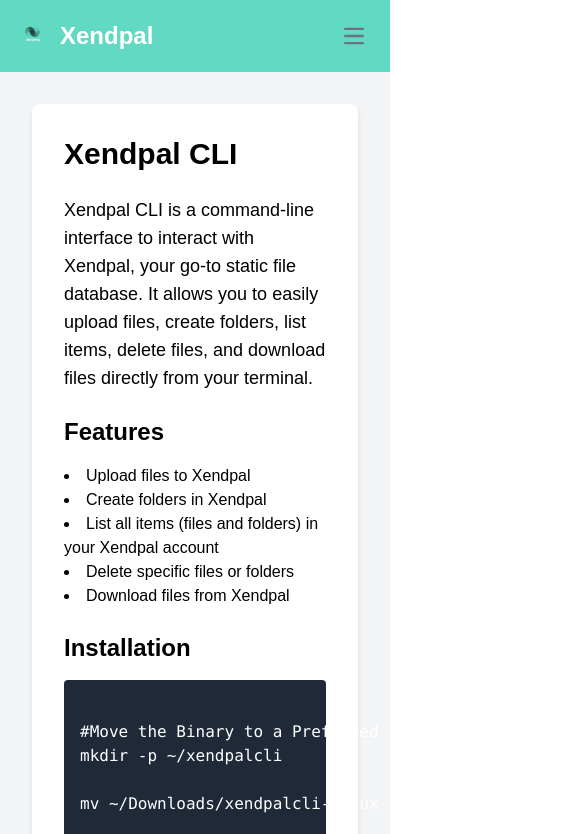
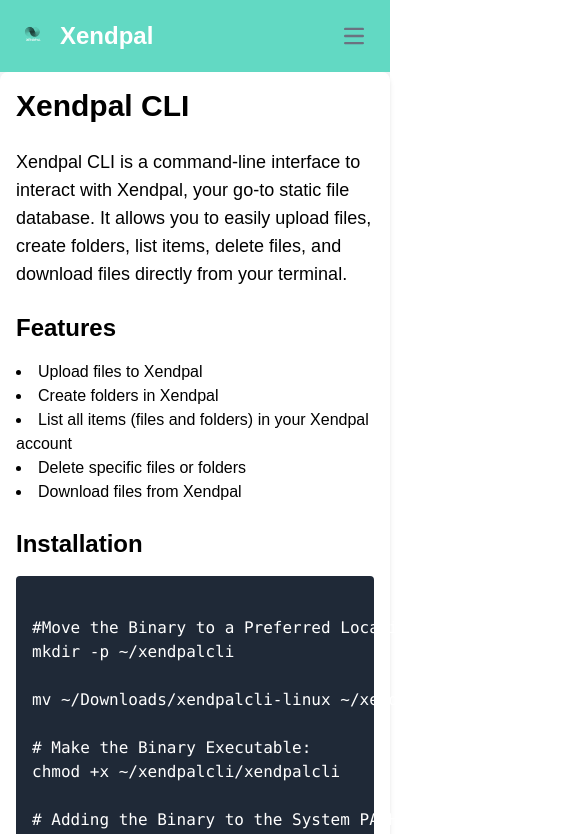
Before and after one commit to joeygoesgrey/Xendpal-client-side, a React (Vite) app: page /xendpal/CLI in a window 390 px wide. Shown: the top 834 px of the page, 585 px wide, since content can reach past the window. Built offline with nearby package versions, Linux system fonts and the light colour scheme; a web font is replaced by a local one.

Commit message:
fix: responsiveness and speed in mobile

```diff
--- a/src/pages/Doc.tsx
+++ b/src/pages/Doc.tsx
@@ -6,8 +6,8 @@
   return (
     <>
       <Navbar />
-      <div className="bg-gray-100 p-8">
-        <div className="max-w-screen-lg mx-auto bg-white shadow-md rounded-lg p-8">
+      <div className="bg-gray-100">
+        <div className="container mx-auto bg-white shadow-md rounded-lg md:p-8 p-4">
           <h1 className="text-3xl font-bold mb-6">Xendpal CLI</h1>
           <p className="text-lg mb-6">
             Xendpal CLI is a command-line interface to interact with Xendpal,
@@ -131,14 +131,14 @@
           <div className="mt-8 flex justify-center space-x-4">
             <a
               href="/xendpalcli.exe"
-              download={'xendpalcli.exe'}
+              download={"xendpalcli.exe"}
               className="bg-green-500 text-white py-2 px-4 rounded hover:bg-green-600"
             >
               Download for Windows
             </a>
             <a
               href="/xendpalcli"
-              download={'xendpalcli'}
+              download={"xendpalcli"}
               className="bg-green-500 text-white py-2 px-4 rounded hover:bg-green-600"
             >
               Download for Linux
--- a/src/pages/auth/Login/index.tsx
+++ b/src/pages/auth/Login/index.tsx
@@ -3,7 +3,7 @@
 import useRandomUsers from "@/components/Other/random";
 import Navbar from "@/components/Other/Navbar";
 import Footer from "@/components/Other/FooterComp";
-import pic from "@/assets/undraw_Server_status_re_n8ln.png"
+import pic from "@/assets/undraw_Server_status_re_n8ln.png";
 
 interface FAQItem {
   question: string;
@@ -302,7 +302,7 @@
   return (
     <>
       <section className="bg-white text-black py-20" id="about_xendpal">
-        <h2 className="text-3xl font-bold text-center mb-4 ">
+        <h2 className="text-3xl font-bold text-center mb-4 p-2">
           What else can Xendpal help you do?
         </h2>
         <p className="text-gray-600 mb-8 px-3 text-center">
@@ -360,11 +360,7 @@
             </div>
           </div>
           <div className="flex items-center justify-center">
-            <img
-              src={pic}
-              alt="Xendpal features"
-              className="rounded-lg "
-            />
+            <img src={pic} alt="Xendpal features" className="rounded-lg " />
           </div>
         </div>
       </section>
@@ -376,12 +372,6 @@
   return (
     <>
       <div className="flex flex-row justify-center mb-20">
-        <h3 className="text-green font-bold my-auto mx-4 text-3xl">
-          Get Started with Xendpal
-        </h3>
-
-        <span className="my-auto text-green-500 mx-2"> &gt; &gt; &gt;</span>
-
         <a
           href={`${API_BASE_URL}/user/google_redirect`}
           className="animate__bounceInDown flex  border border-teal text-center text-black py-3 px-6 rounded bg-xendpal "
```
